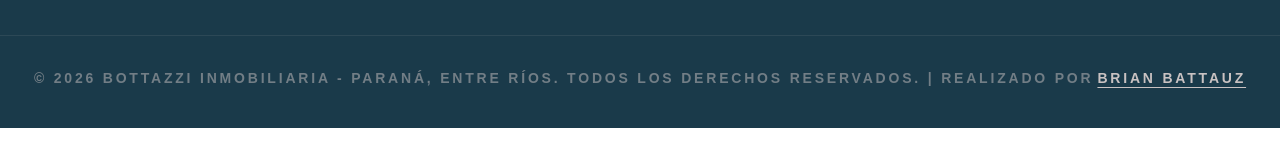
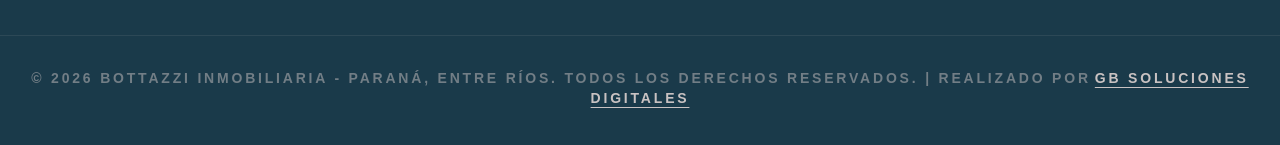
Before and after one commit to Brian13b/inmobiliaria_frontend, a React (Vite) app: page / in a window 1280 px wide. Shown: the part 2084-2229 px from the top of the page. Built offline with nearby package versions, Linux system fonts and the light colour scheme; no server answers.

Commit message:
Fix: correccion en error de tipeo

```diff
--- a/src/components/Footer.tsx
+++ b/src/components/Footer.tsx
@@ -41,7 +41,7 @@ export const Footer = () => {
 
       <div className="border-t border-brand-light/10 pt-8 text-center text-sm tracking-[0.2em] uppercase font-bold text-brand-light/50">
         © 2026 Bottazzi Inmobiliaria - Paraná, Entre Ríos. Todos los derechos reservados. | Realizado por
-        <a href="https://wa.me/5493434676232" target="_blank" className="ml-1 text-brand-light hover:text-white underline underline-offset-4">Brian Battauz</a>
+        <a href="https://www.gbsolucionesdigitales.com.ar" target="_blank" className="ml-1 text-brand-light hover:text-white underline underline-offset-4">GB Soluciones Digitales</a>
       </div>
     </footer>
   );
```
